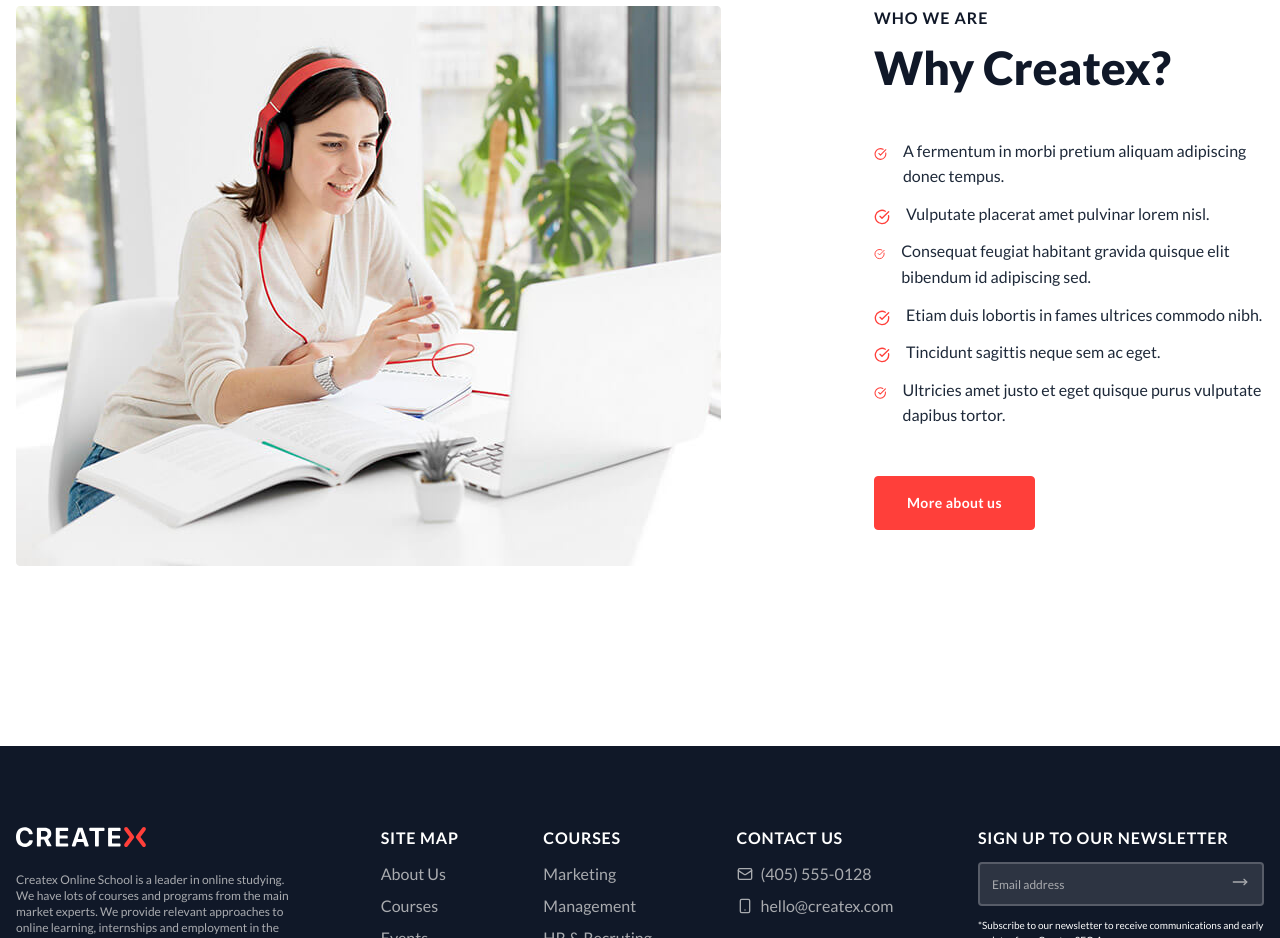
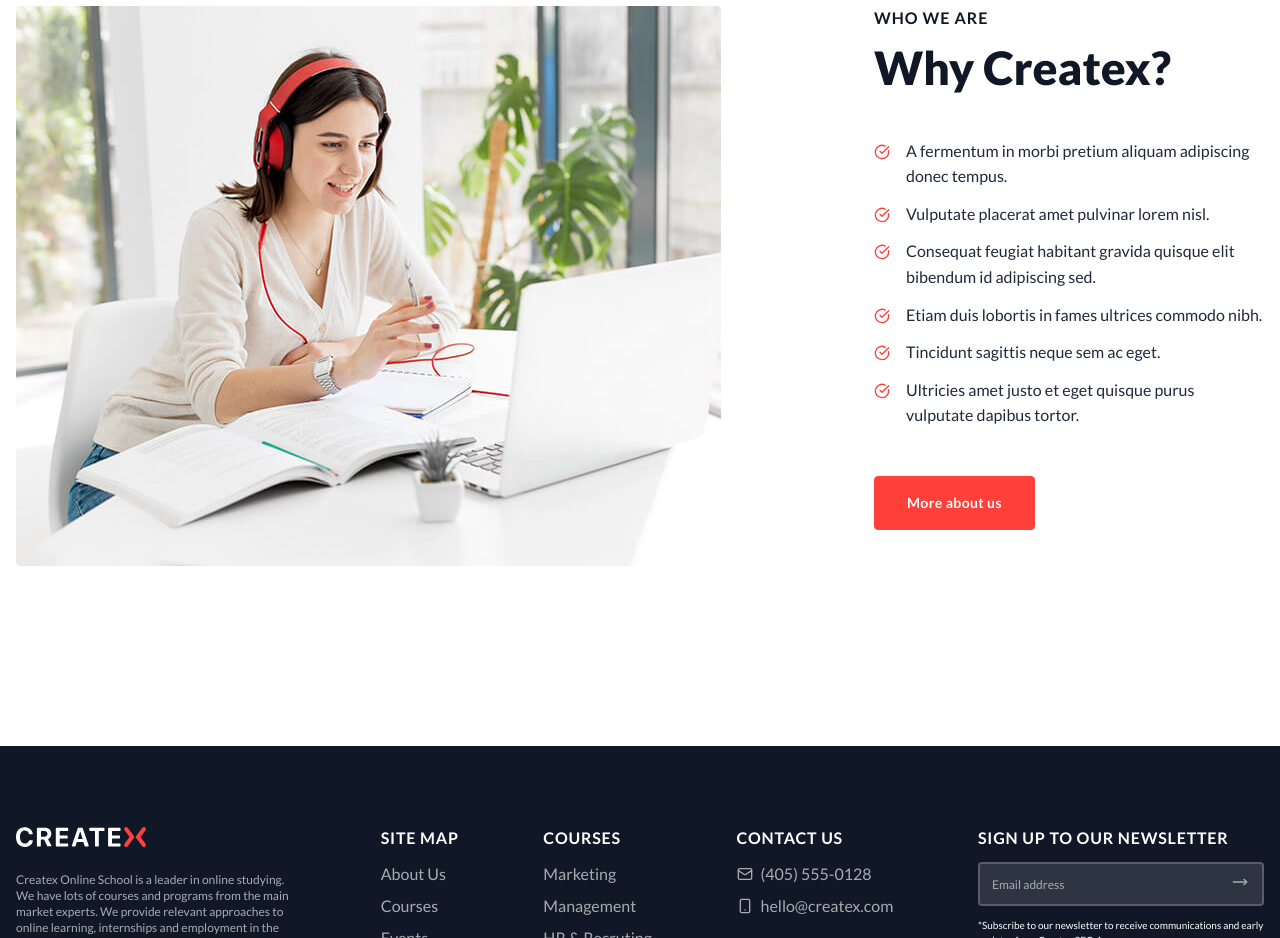
Before and after one commit to Martin6175903/Createx-frontend, a React (Vite) app: page / in a window 1280 px wide. Shown: the part 1280-2218 px from the top of the page. Built offline with nearby package versions, Linux system fonts and the light colour scheme.

Commit message:
finish chunk dvatages

```diff
--- a/src/pages/homepage/chunk/advantages/ListItem.tsx
+++ b/src/pages/homepage/chunk/advantages/ListItem.tsx
@@ -3,7 +3,9 @@ import { CircleCheckBig } from 'lucide-react';
 const ListItem = ({title}: {title: string}) => {
   return (
     <li className={'flex'}>
-      <CircleCheckBig className={'text-primary mr-4 mt-2'} size={16}/>
+      <div>
+        <CircleCheckBig className={'text-primary mr-4 mt-1.5'} size={16}/>
+      </div>
       <span className={'text-base leading-[1.6] text-gray-800'}>{title}</span>
     </li>
   );
```
